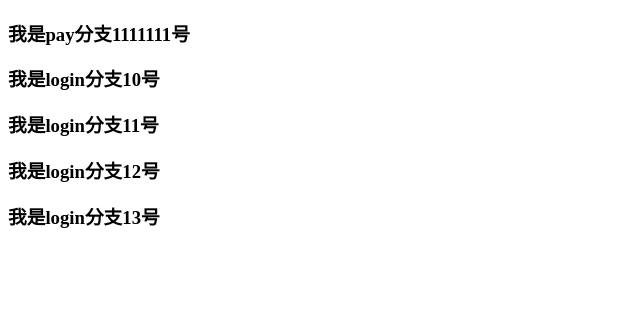
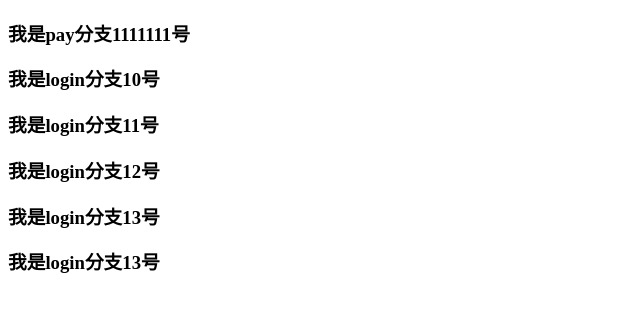
Before and after one commit to wangqiwei0504/project_02, a plain HTML site: page index.html in a window 1280 px wide. Shown: the whole page, without its empty margins (0-640 px from the left). Drawn offline with Linux system fonts and the light colour scheme.

Commit message:
wo shi 333

```diff
--- a/index.html
+++ b/index.html
@@ -15,5 +15,6 @@
     <h3>我是login分支11号</h3>
     <h3>我是login分支12号</h3>
     <h3>我是login分支13号</h3>
+    <h3>我是login分支13号</h3>
   </body>
 </html>
```
